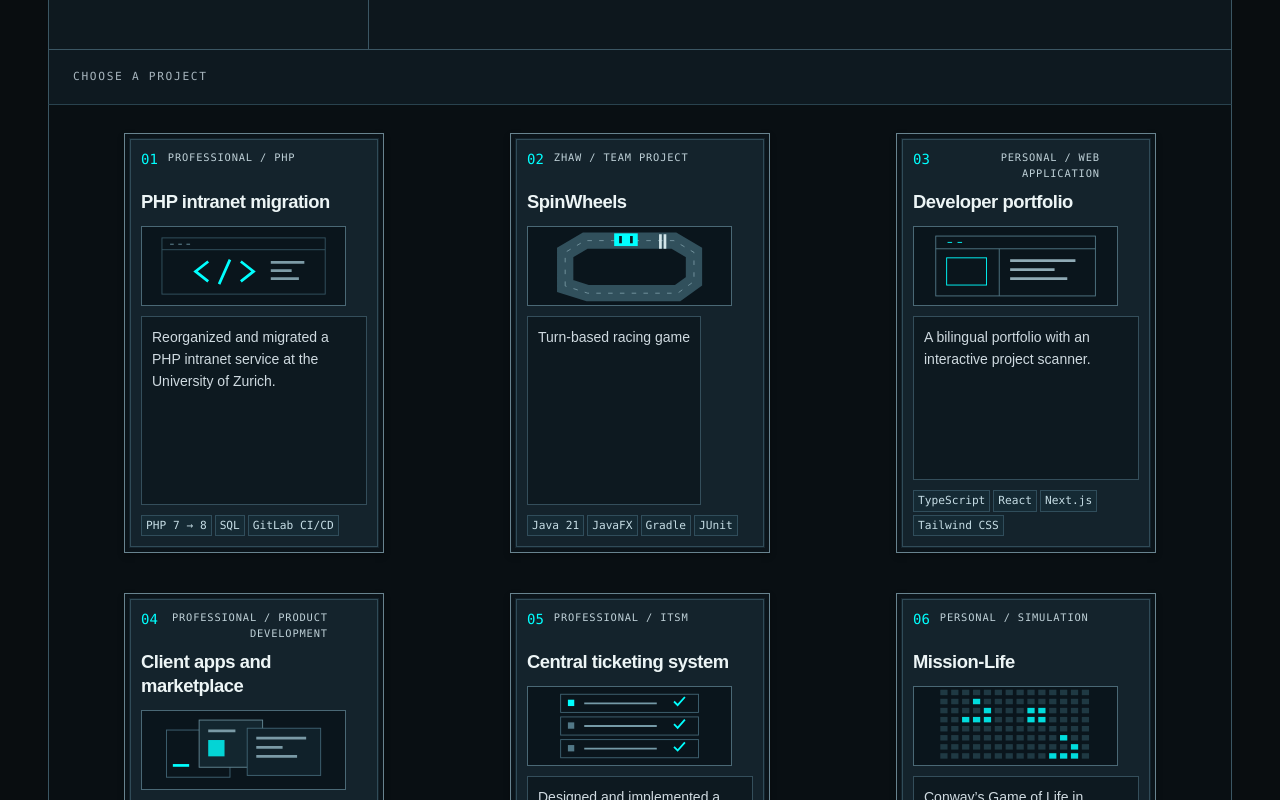
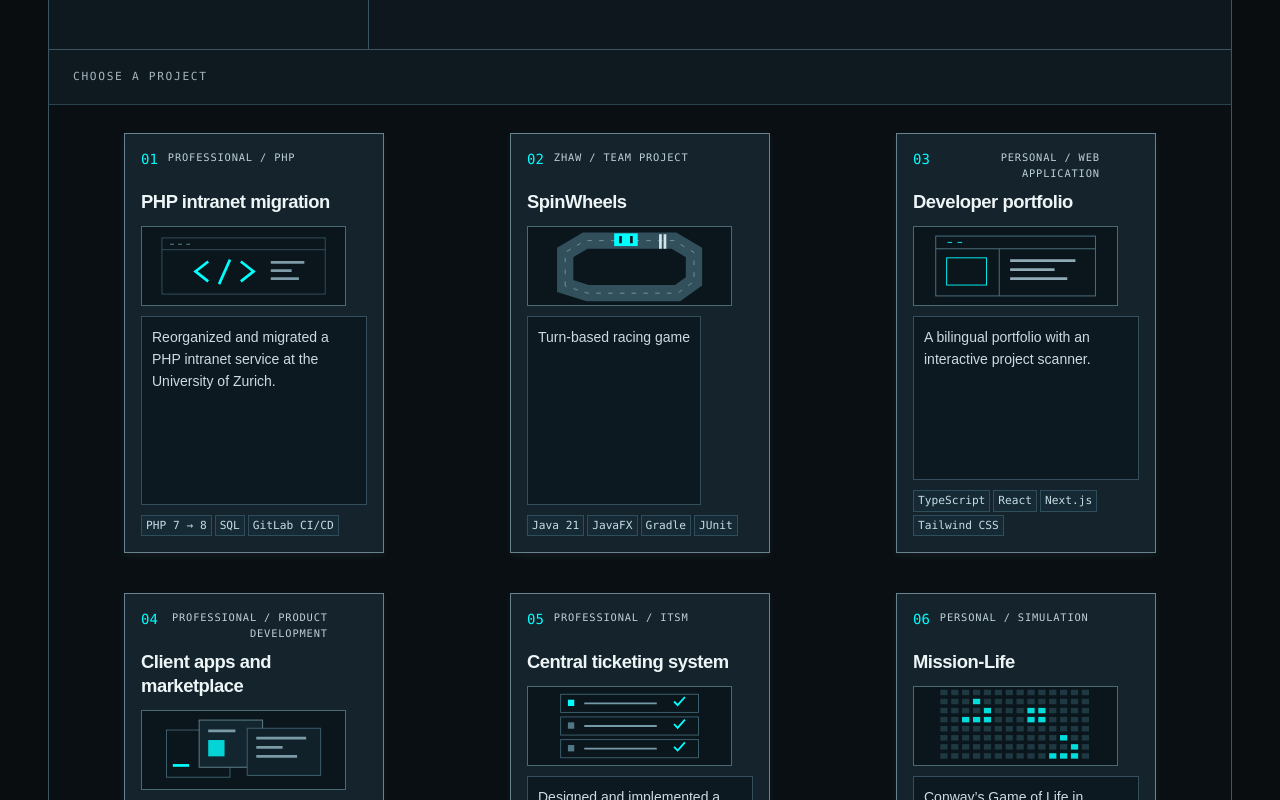
Before and after one commit to Bruno-Pinto/portfolio, a Next.js app: page / in a window 1280 px wide. Shown: the part 3380-4180 px from the top of the page. Built offline with nearby package versions, Linux system fonts and the light colour scheme.

Commit message:
Lighten card hover shadows and remove inset frame

```diff
--- a/src/app/globals.css
+++ b/src/app/globals.css
@@ -1949,21 +1949,11 @@ nav a[aria-current="location"] {
   isolation: isolate;
   background: #14232c;
   border: 1px solid #68838f;
-  box-shadow:
-    0 3px 6px #00000040,
-    inset 0 0 0 4px #0b141a;
+  box-shadow: 0 3px 8px #aabac414;
   transition:
     translate 180ms ease-out,
     box-shadow 180ms ease-out,
     border-color 180ms ease-out;
-}
-.project-token::before {
-  content: "";
-  position: absolute;
-  inset: 5px;
-  border: 1px solid #304b58;
-  pointer-events: none;
-  z-index: -1;
 }
 .project-scanner .token-top {
   align-items: flex-start;
@@ -2015,9 +2005,8 @@ nav a[aria-current="location"] {
     border-color: var(--color-accent);
     background: #14232c;
     box-shadow:
-      0 24px 32px #00000080,
-      0 8px 12px #00000060,
-      inset 0 0 0 4px #0b141a;
+      0 18px 28px #b9c8d138,
+      0 5px 10px #e1e9ee24;
   }
 }
 @media (hover: hover) and (pointer: fine) and (prefers-reduced-motion: no-preference) {
```
